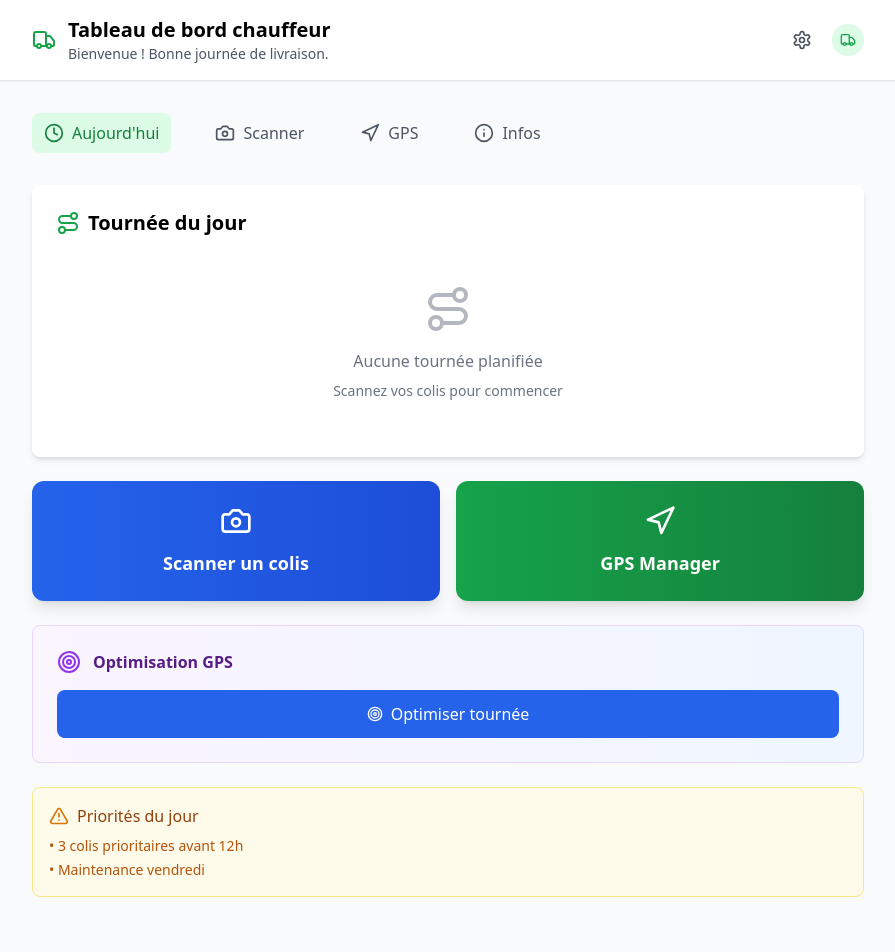
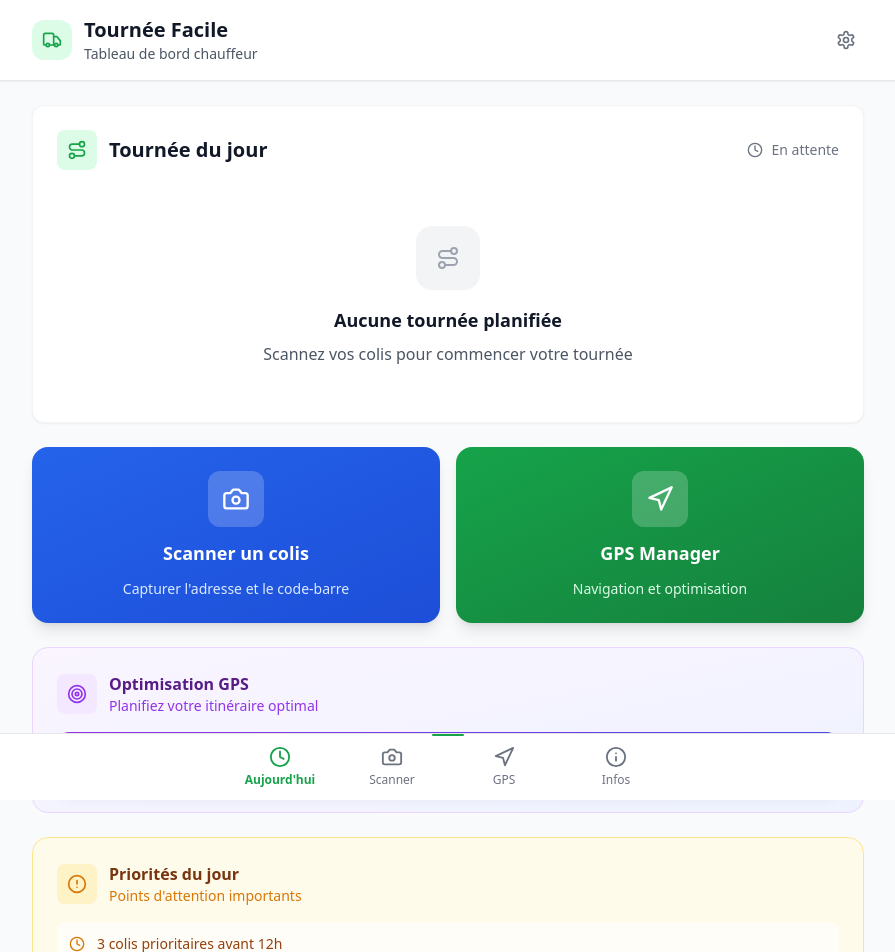
Before and after one commit to Agirumi74/dawra, a React (Vite) app: page / in a window 1280 px wide. Shown: the top 952 px of the page, without its empty margins (192-1087 px from the left). Built offline with nearby package versions, Linux system fonts and the light colour scheme.

Commit message:
Major UI/UX improvements: redesigned header, navigation, and components
Co-authored-by: Agirumi74 <217822417+Agirumi74@users.noreply.github.com>

```diff
--- a/src/components/driver/DriverDashboard.tsx
+++ b/src/components/driver/DriverDashboard.tsx
@@ -107,7 +107,7 @@ export const DriverDashboard: React.FC<DriverDashboardProps> = () => {
   };
 
   return (
-    <div className="min-h-screen bg-gray-50 pb-20 md:pb-8">
+    <div className="min-h-screen bg-gray-50 pb-20">
       {/* Modals */}
       {state.showBarcodeScanner && (
         <BarcodeScanner
@@ -129,16 +129,16 @@ export const DriverDashboard: React.FC<DriverDashboardProps> = () => {
 
       {/* Add Another Package Dialog */}
       {state.showAddAnotherDialog && state.lastSavedPackage && (
-        <div className="fixed inset-0 bg-black bg-opacity-50 z-50 flex items-center justify-center p-4">
-          <div className="bg-white rounded-lg p-6 max-w-md w-full">
+        <div className="fixed inset-0 bg-black/50 z-50 flex items-center justify-center p-4">
+          <div className="bg-white rounded-2xl p-6 max-w-md w-full shadow-2xl">
             <div className="text-center mb-6">
-              <div className="mx-auto w-16 h-16 bg-green-100 rounded-full flex items-center justify-center mb-4">
+              <div className="mx-auto w-16 h-16 bg-green-100 rounded-2xl flex items-center justify-center mb-4">
                 <Package size={32} className="text-green-600" />
               </div>
-              <h3 className="text-xl font-semibold text-gray-900 mb-2">
+              <h3 className="text-xl font-bold text-gray-900 mb-2">
                 Colis ajouté avec succès !
               </h3>
-              <p className="text-gray-600 text-sm">
+              <p className="text-gray-600 text-sm leading-relaxed">
                 Adresse: {state.lastSavedPackage.address.full_address}
               </p>
             </div>
@@ -146,7 +146,7 @@ export const DriverDashboard: React.FC<DriverDashboardProps> = () => {
             <div className="space-y-3">
               <button
                 onClick={actions.handleAddToSameAddress}
-                className="w-full py-3 px-4 bg-blue-600 text-white rounded-lg font-semibold hover:bg-blue-700 transition-colors flex items-center justify-center space-x-2"
+                className="w-full py-4 px-6 bg-gradient-to-br from-blue-600 to-blue-700 text-white rounded-2xl font-semibold hover:from-blue-700 hover:to-blue-800 active:scale-98 transition-all duration-200 flex items-center justify-center space-x-3 shadow-lg"
               >
                 <Package size={20} />
                 <span>Ajouter un autre colis à cette adresse</span>
@@ -154,7 +154,7 @@ export const DriverDashboard: React.FC<DriverDashboardProps> = () => {
 
               <button
                 onClick={actions.handleAddAnotherPackage}
-                className="w-full py-3 px-4 bg-green-600 text-white rounded-lg font-semibold hover:bg-green-700 transition-colors flex items-center justify-center space-x-2"
+                className="w-full py-4 px-6 bg-gradient-to-br from-green-600 to-green-700 text-white rounded-2xl font-semibold hover:from-green-700 hover:to-green-800 active:scale-98 transition-all duration-200 flex items-center justify-center space-x-3 shadow-lg"
               >
                 <Plus size={20} />
                 <span>Ajouter un nouveau colis</span>
@@ -162,7 +162,7 @@ export const DriverDashboard: React.FC<DriverDashboardProps> = () => {
 
               <button
                 onClick={actions.handleFinishAdding}
-                className="w-full py-2 px-4 bg-gray-200 text-gray-700 rounded-lg font-medium hover:bg-gray-300 transition-colors"
+                className="w-full py-3 px-6 bg-gray-100 text-gray-700 rounded-2xl font-medium hover:bg-gray-200 active:scale-98 transition-all duration-200"
               >
                 Terminer
               </button>
@@ -182,67 +182,37 @@ export const DriverDashboard: React.FC<DriverDashboardProps> = () => {
       )}
 
       {/* Header */}
-      <div className="bg-white shadow-sm border-b">
+      <header className="bg-white shadow-sm border-b">
         <div className="max-w-4xl mx-auto px-4 sm:px-6 lg:px-8">
-          <div className="flex justify-between items-center py-3 md:py-4">
+          <div className="flex justify-between items-center py-4">
             <div className="flex items-center space-x-3">
-              <Truck size={24} className="text-green-600" />
+              <div className="w-10 h-10 bg-green-100 rounded-xl flex items-center justify-center">
+                <Truck size={20} className="text-green-600" />
+              </div>
               <div>
-                <h1 className="text-lg md:text-xl font-semibold">Tableau de bord chauffeur</h1>
-                <p className="text-xs md:text-sm text-gray-600">
-                  Bienvenue ! Bonne journée de livraison.
-                </p>
+                <h1 className="text-xl font-bold text-gray-900">Tournée Facile</h1>
+                <p className="text-sm text-gray-600">Tableau de bord chauffeur</p>
               </div>
             </div>
-            <div className="flex items-center space-x-2 md:space-x-3">
-              <button
-                onClick={actions.handleOpenSettings}
-                className="p-2 text-gray-600 hover:text-gray-900 touch-manipulation"
-                title="Paramètres"
-              >
-                <Settings size={20} />
-              </button>
-              <div className="w-8 h-8 bg-green-100 rounded-full flex items-center justify-center">
-                <Truck size={16} className="text-green-600" />
-              </div>
-            </div>
+            <button
+              onClick={actions.handleOpenSettings}
+              className="p-2 text-gray-500 hover:text-gray-700 hover:bg-gray-100 rounded-lg transition-colors touch-manipulation"
+              title="Paramètres"
+            >
+              <Settings size={20} />
+            </button>
           </div>
         </div>
-      </div>
+      </header>
 
-      <div className="max-w-4xl mx-auto px-4 sm:px-6 lg:px-8 py-4 md:py-8">
-        {/* Desktop Navigation */}
-        <div className="mb-8 hidden md:block">
-          <nav className="flex space-x-8">
-            {[
-              { id: 'today', label: 'Aujourd\'hui', icon: Clock },
-              { id: 'scan', label: 'Scanner', icon: Camera },
-              { id: 'gps', label: 'GPS', icon: Navigation },
-              { id: 'info', label: 'Infos', icon: Info },
-            ].map((tab) => (
-              <button
-                key={tab.id}
-                onClick={() => state.setActiveTab(tab.id as any)}
-                className={`flex items-center space-x-2 px-3 py-2 rounded-lg transition-colors ${
-                  state.activeTab === tab.id
-                    ? 'bg-green-100 text-green-700'
-                    : 'text-gray-600 hover:text-gray-900 hover:bg-gray-100'
-                }`}
-              >
-                <tab.icon size={20} />
-                <span>{tab.label}</span>
-              </button>
-            ))}
-          </nav>
-        </div>
-
+      <main className="max-w-4xl mx-auto px-4 sm:px-6 lg:px-8 py-6">
         {/* Content */}
         {renderContent()}
-      </div>
+      </main>
 
-      {/* Mobile Bottom Navigation */}
-      <div className="fixed bottom-0 left-0 right-0 bg-white border-t border-gray-200 md:hidden">
-        <nav className="flex justify-around">
+      {/* Bottom Navigation */}
+      <nav className="fixed bottom-0 left-0 right-0 bg-white border-t border-gray-200 px-2 safe-area-inset-bottom">
+        <div className="flex justify-around max-w-md mx-auto">
           {[
             { id: 'today', label: 'Aujourd\'hui', icon: Clock },
             { id: 'scan', label: 'Scanner', icon: Camera },
@@ -252,18 +222,28 @@ export const DriverDashboard: React.FC<DriverDashboardProps> = () => {
             <button
               key={tab.id}
               onClick={() => state.setActiveTab(tab.id as any)}
-              className={`flex flex-col items-center justify-center py-3 px-2 min-w-0 flex-1 touch-manipulation ${
+              className={`flex flex-col items-center justify-center py-3 px-4 min-w-0 flex-1 touch-manipulation transition-colors ${
                 state.activeTab === tab.id
                   ? 'text-green-600'
-                  : 'text-gray-600'
+                  : 'text-gray-500 hover:text-gray-700'
               }`}
             >
-              <tab.icon size={20} className="mb-1" />
-              <span className="text-xs font-medium truncate">{tab.label}</span>
+              <tab.icon
+                size={22}
+                className={`mb-1 ${state.activeTab === tab.id ? 'stroke-2' : 'stroke-1.5'}`}
+              />
+              <span className={`text-xs font-medium ${
+                state.activeTab === tab.id ? 'font-semibold' : ''
+              }`}>
+                {tab.label}
+              </span>
+              {state.activeTab === tab.id && (
+                <div className="absolute top-0 left-1/2 transform -translate-x-1/2 w-8 h-0.5 bg-green-600 rounded-full" />
+              )}
             </button>
           ))}
-        </nav>
-      </div>
+        </div>
+      </nav>
     </div>
   );
 };
--- a/src/components/driver/sections/AlertsSection.tsx
+++ b/src/components/driver/sections/AlertsSection.tsx
@@ -1,17 +1,40 @@
 import React from 'react';
-import { AlertTriangle } from 'lucide-react';
+import { AlertCircle, Clock, Wrench } from 'lucide-react';
 
 export const AlertsSection: React.FC = () => {
+  const alerts = [
+    {
+      icon: Clock,
+      text: '3 colis prioritaires avant 12h',
+      type: 'priority' as const
+    },
+    {
+      icon: Wrench,
+      text: 'Maintenance vendredi',
+      type: 'info' as const
+    }
+  ];
+
   return (
-    <div className="bg-amber-50 border border-amber-200 rounded-lg p-4">
-      <div className="flex items-center space-x-2 mb-2">
-        <AlertTriangle size={20} className="text-amber-600" />
-        <span className="font-medium text-amber-800">Priorités du jour</span>
+    <div className="bg-amber-50 border border-amber-200 rounded-2xl p-6">
+      <div className="flex items-center space-x-3 mb-4">
+        <div className="w-10 h-10 bg-amber-100 rounded-lg flex items-center justify-center">
+          <AlertCircle size={20} className="text-amber-600" />
+        </div>
+        <div>
+          <h3 className="font-semibold text-amber-900">Priorités du jour</h3>
+          <p className="text-sm text-amber-600">Points d'attention importants</p>
+        </div>
       </div>
-      <ul className="text-sm text-amber-700 space-y-1">
-        <li>• 3 colis prioritaires avant 12h</li>
-        <li>• Maintenance vendredi</li>
-      </ul>
+
+      <div className="space-y-3">
+        {alerts.map((alert, index) => (
+          <div key={index} className="flex items-center space-x-3 p-3 bg-white/60 rounded-lg">
+            <alert.icon size={16} className="text-amber-600 flex-shrink-0" />
+            <span className="text-sm text-amber-800 font-medium">{alert.text}</span>
+          </div>
+        ))}
+      </div>
     </div>
   );
 };
--- a/src/components/driver/sections/GPSOptimizationSection.tsx
+++ b/src/components/driver/sections/GPSOptimizationSection.tsx
@@ -1,5 +1,5 @@
 import React from 'react';
-import { Target } from 'lucide-react';
+import { Target, MapPin } from 'lucide-react';
 
 interface GPSOptimizationSectionProps {
   onGPSManagerClick: () => void;
@@ -7,25 +7,26 @@ interface GPSOptimizationSectionProps {
 
 export const GPSOptimizationSection: React.FC<GPSOptimizationSectionProps> = ({ onGPSManagerClick }) => {
   return (
-    <div className="bg-gradient-to-r from-purple-50 to-blue-50 border border-purple-200 rounded-lg p-6">
+    <div className="bg-gradient-to-br from-purple-50 to-indigo-50 border border-purple-200 rounded-2xl p-6">
       <div className="flex items-center justify-between mb-4">
         <div className="flex items-center space-x-3">
-          <Target size={24} className="text-purple-600" />
+          <div className="w-10 h-10 bg-purple-100 rounded-lg flex items-center justify-center">
+            <Target size={20} className="text-purple-600" />
+          </div>
           <div>
             <h3 className="font-semibold text-purple-900">Optimisation GPS</h3>
+            <p className="text-sm text-purple-600">Planifiez votre itinéraire optimal</p>
           </div>
         </div>
       </div>
 
-      <div className="grid grid-cols-1 gap-3">
-        <button
-          onClick={onGPSManagerClick}
-          className="flex items-center justify-center space-x-2 bg-blue-600 text-white py-3 px-4 rounded-lg hover:bg-blue-700 transition-colors"
-        >
-          <Target size={16} />
-          <span>Optimiser tournée</span>
-        </button>
-      </div>
+      <button
+        onClick={onGPSManagerClick}
+        className="w-full flex items-center justify-center space-x-3 bg-gradient-to-r from-purple-600 to-indigo-600 text-white py-4 px-6 rounded-xl hover:from-purple-700 hover:to-indigo-700 active:scale-98 transition-all duration-200 shadow-lg"
+      >
+        <MapPin size={20} />
+        <span className="font-semibold">Optimiser tournée</span>
+      </button>
     </div>
   );
 };
--- a/src/components/driver/sections/QuickActionsSection.tsx
+++ b/src/components/driver/sections/QuickActionsSection.tsx
@@ -14,18 +14,24 @@ export const QuickActionsSection: React.FC<QuickActionsSectionProps> = ({
     <div className="grid grid-cols-1 sm:grid-cols-2 gap-4">
       <button
         onClick={onScanClick}
-        className="bg-gradient-to-r from-blue-600 to-blue-700 text-white p-6 rounded-xl hover:from-blue-700 hover:to-blue-800 active:from-blue-800 active:to-blue-900 transition-all duration-200 flex flex-col items-center space-y-3 touch-manipulation shadow-lg hover:shadow-xl transform hover:-translate-y-1"
+        className="group bg-gradient-to-br from-blue-600 to-blue-700 text-white p-6 rounded-2xl hover:from-blue-700 hover:to-blue-800 active:scale-98 transition-all duration-200 flex flex-col items-center space-y-3 touch-manipulation shadow-lg hover:shadow-xl"
       >
-        <Camera size={32} />
+        <div className="w-14 h-14 bg-white/20 rounded-xl flex items-center justify-center group-hover:bg-white/30 transition-colors">
+          <Camera size={28} />
+        </div>
         <span className="font-semibold text-lg">Scanner un colis</span>
+        <span className="text-blue-100 text-sm">Capturer l'adresse et le code-barre</span>
       </button>
 
       <button
         onClick={onGPSManagerClick}
-        className="bg-gradient-to-r from-green-600 to-green-700 text-white p-6 rounded-xl hover:from-green-700 hover:to-green-800 active:from-green-800 active:to-green-900 transition-all duration-200 flex flex-col items-center space-y-3 touch-manipulation shadow-lg hover:shadow-xl transform hover:-translate-y-1"
+        className="group bg-gradient-to-br from-green-600 to-green-700 text-white p-6 rounded-2xl hover:from-green-700 hover:to-green-800 active:scale-98 transition-all duration-200 flex flex-col items-center space-y-3 touch-manipulation shadow-lg hover:shadow-xl"
       >
-        <Navigation size={32} />
+        <div className="w-14 h-14 bg-white/20 rounded-xl flex items-center justify-center group-hover:bg-white/30 transition-colors">
+          <Navigation size={28} />
+        </div>
         <span className="font-semibold text-lg">GPS Manager</span>
+        <span className="text-green-100 text-sm">Navigation et optimisation</span>
       </button>
     </div>
   );
--- a/src/components/driver/sections/RouteSection.tsx
+++ b/src/components/driver/sections/RouteSection.tsx
@@ -1,5 +1,5 @@
 import React from 'react';
-import { Route } from 'lucide-react';
+import { Route, Clock } from 'lucide-react';
 
 interface RouteSectionProps {
   todayRoute: unknown;
@@ -7,18 +7,26 @@ interface RouteSectionProps {
 
 export const RouteSection: React.FC<RouteSectionProps> = () => {
   return (
-    <div className="bg-white rounded-lg shadow-md p-4 md:p-6">
-      <div className="flex items-center justify-between mb-4">
-        <h2 className="text-lg md:text-xl font-semibold flex items-center space-x-2">
-          <Route size={24} className="text-green-600" />
+    <div className="bg-white rounded-xl shadow-sm border border-gray-100 p-6">
+      <div className="flex items-center justify-between mb-6">
+        <h2 className="text-xl font-bold text-gray-900 flex items-center space-x-3">
+          <div className="w-10 h-10 bg-green-100 rounded-lg flex items-center justify-center">
+            <Route size={20} className="text-green-600" />
+          </div>
           <span>Tournée du jour</span>
         </h2>
+        <div className="flex items-center space-x-2 text-sm text-gray-500">
+          <Clock size={16} />
+          <span>En attente</span>
+        </div>
       </div>
 
-      <div className="text-center py-8 text-gray-500">
-        <Route size={48} className="mx-auto mb-4 opacity-50" />
-        <p>Aucune tournée planifiée</p>
-        <p className="text-sm mt-2">Scannez vos colis pour commencer</p>
+      <div className="text-center py-8">
+        <div className="w-16 h-16 bg-gray-100 rounded-2xl flex items-center justify-center mx-auto mb-4">
+          <Route size={24} className="text-gray-400" />
+        </div>
+        <h3 className="text-lg font-semibold text-gray-900 mb-2">Aucune tournée planifiée</h3>
+        <p className="text-gray-600">Scannez vos colis pour commencer votre tournée</p>
       </div>
     </div>
   );
--- a/src/index.css
+++ b/src/index.css
@@ -43,3 +43,40 @@
     }
   }
 }
+
+@layer utilities {
+  /* Safe area utilities for mobile */
+  .safe-area-inset-bottom {
+    padding-bottom: env(safe-area-inset-bottom);
+  }
+
+  /* Active scale animation */
+  .active\:scale-98:active {
+    transform: scale(0.98);
+  }
+
+  /* Better shadow system */
+  .shadow-soft {
+    box-shadow: 0 2px 15px -3px rgba(0, 0, 0, 0.07), 0 10px 20px -2px rgba(0, 0, 0, 0.04);
+  }
+}
+
+@layer components {
+  /* Consistent card styling */
+  .card {
+    @apply bg-white rounded-2xl shadow-sm border border-gray-100;
+  }
+
+  /* Button base styles */
+  .btn {
+    @apply font-semibold rounded-2xl transition-all duration-200 touch-manipulation active:scale-98;
+  }
+
+  .btn-primary {
+    @apply btn bg-gradient-to-br from-blue-600 to-blue-700 text-white shadow-lg hover:from-blue-700 hover:to-blue-800 hover:shadow-xl;
+  }
+
+  .btn-secondary {
+    @apply btn bg-gray-100 hover:bg-gray-200 text-gray-700 border border-gray-200;
+  }
+}
```
Also changed, not shown: src/components/driver/sections/PackageStatsSection.tsx (+47 -15 lines), src/components/driver/views/ScanView.tsx (+21 -13 lines).
